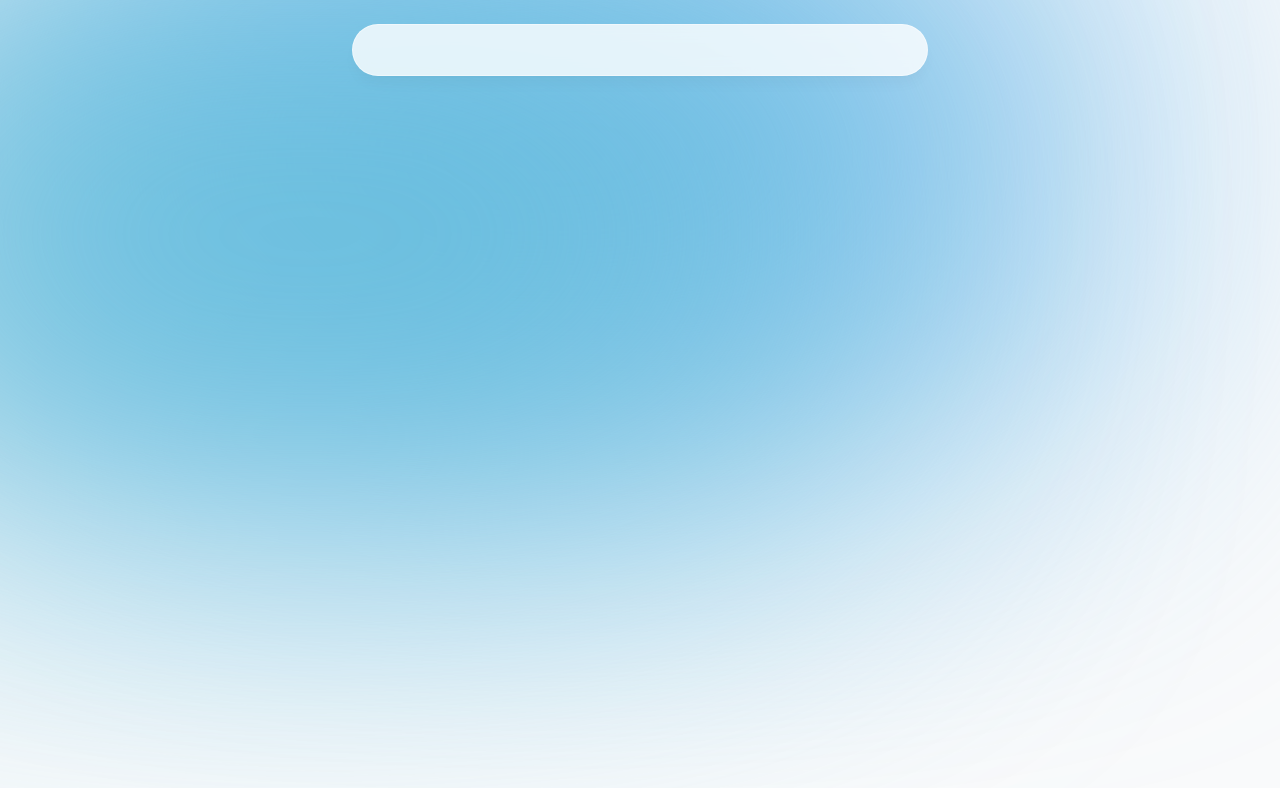
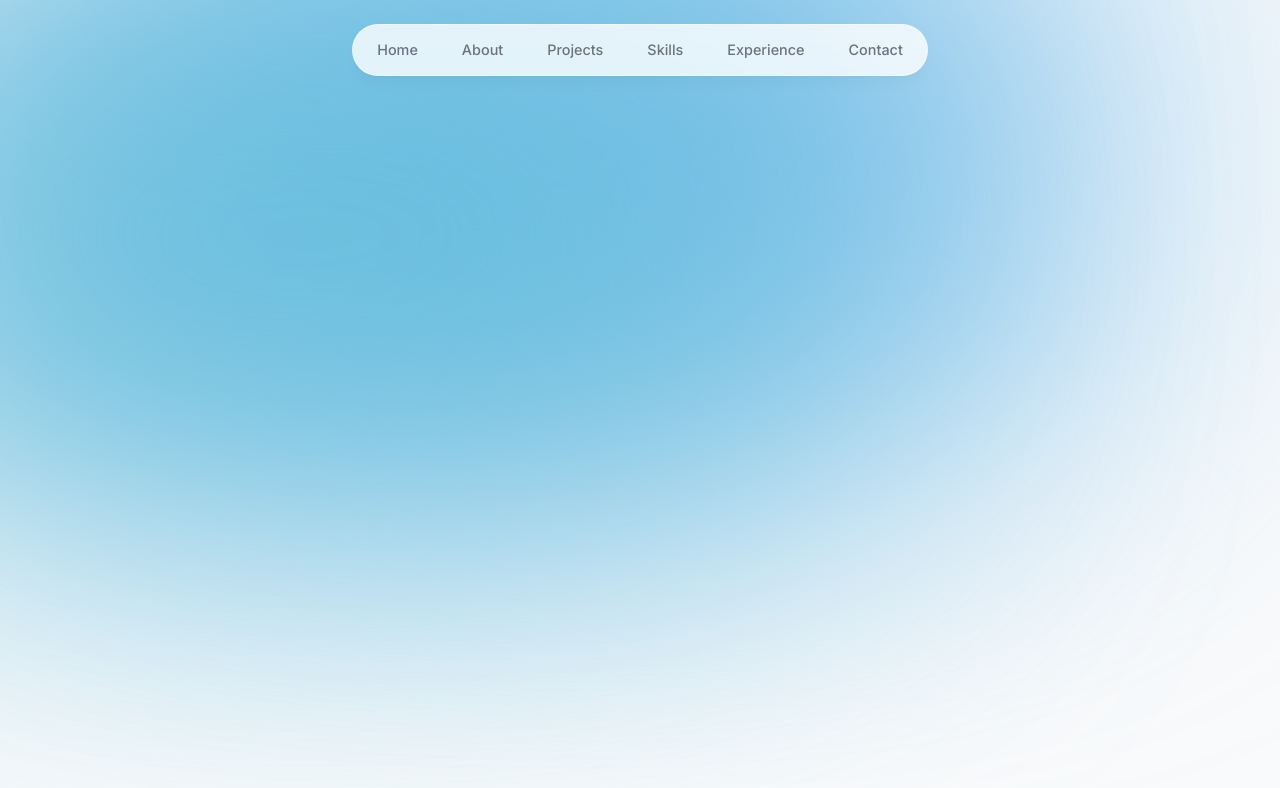
Before and after one commit to pranav-k-jha/portfolio, a Next.js app: page / in a window 1280 px wide. Shown: the top 788 px of the page. Built offline with nearby package versions, Linux system fonts and the light colour scheme.

Commit message:
added nav items with animation

```diff
--- a/components/header.tsx
+++ b/components/header.tsx
@@ -1,6 +1,8 @@
-"use client"
+"use client";
 import React from "react";
 import { motion } from "framer-motion";
+import { links } from "@/lib/data";
+import Link from "next/link";
 
 export default function Header() {
   return (
@@ -9,10 +11,30 @@
         className="fixed top-0 left-1/2 h-[4.5rem] w-full rounded-none border
         border-white border-opacity-40 bg-white bg-opacity-80 shadow-lg shadow-black/[0.03]
         backdrop-blur-[0.5rem] sm:top-6 sm:h-[3.25rem] sm:w-[36rem] sm:rounded-full
-         dark:bg-gray-950 dark:border-black/40 dark:bg-opacity-75"
-         initial={{ y: -100, x: "-50%", opacity: 0 }}
-         animate={{ y: 0, x: "-50%", opacity: 1 }}
+         dark:bg-gray-100 dark:border-black/20 dark:bg-opacity-75"
+        initial={{ y: -100, x: "-50%", opacity: 0 }}
+        animate={{ y: 0, x: "-50%", opacity: 1 }}
       ></motion.div>
+
+      <nav className="flex fixed top-[0.15rem] left-1/2 h-12 -translate-x-1/2 py-2 sm:top-[1.7rem] sm:h-[initial] sm:py-0">
+        <ul className="flex w-[22rem] flex-wrap items-center justify-center gap-y-1 text-[0.9rem] font-medium text-gray-500 sm:w-[initial] sm:flex-nowrap sm:gap-5">
+          {links.map((link) => (
+            <motion.li
+              className="h-3/4 flex items-center justify-center relative"
+              key={link.hash}
+              initial={{ y: -100, opacity: 0 }}
+              animate={{ y: 0, opacity: 1 }}
+            >
+              <Link
+                className="flex w-full items-center justify-center px-3 py-3 hover:text-gray-950 transition dark:text-gray-500 dark:hover:text-gray-300"
+                href={link.hash}
+              >
+                {link.name}
+              </Link>
+            </motion.li>
+          ))}
+        </ul>
+      </nav>
     </header>
   );
 }
--- a/package.json
+++ b/package.json
@@ -13,6 +13,7 @@
     "@types/react": "18.2.79",
     "@types/react-dom": "18.2.25",
     "autoprefixer": "10.4.19",
+    "clsx": "^2.1.1",
     "eslint": "8.57.0",
     "eslint-config-next": "14.2.2",
     "framer-motion": "^11.1.7",
```
Also changed, not shown: 1 other file (tests, documents, lock files or other folders).
